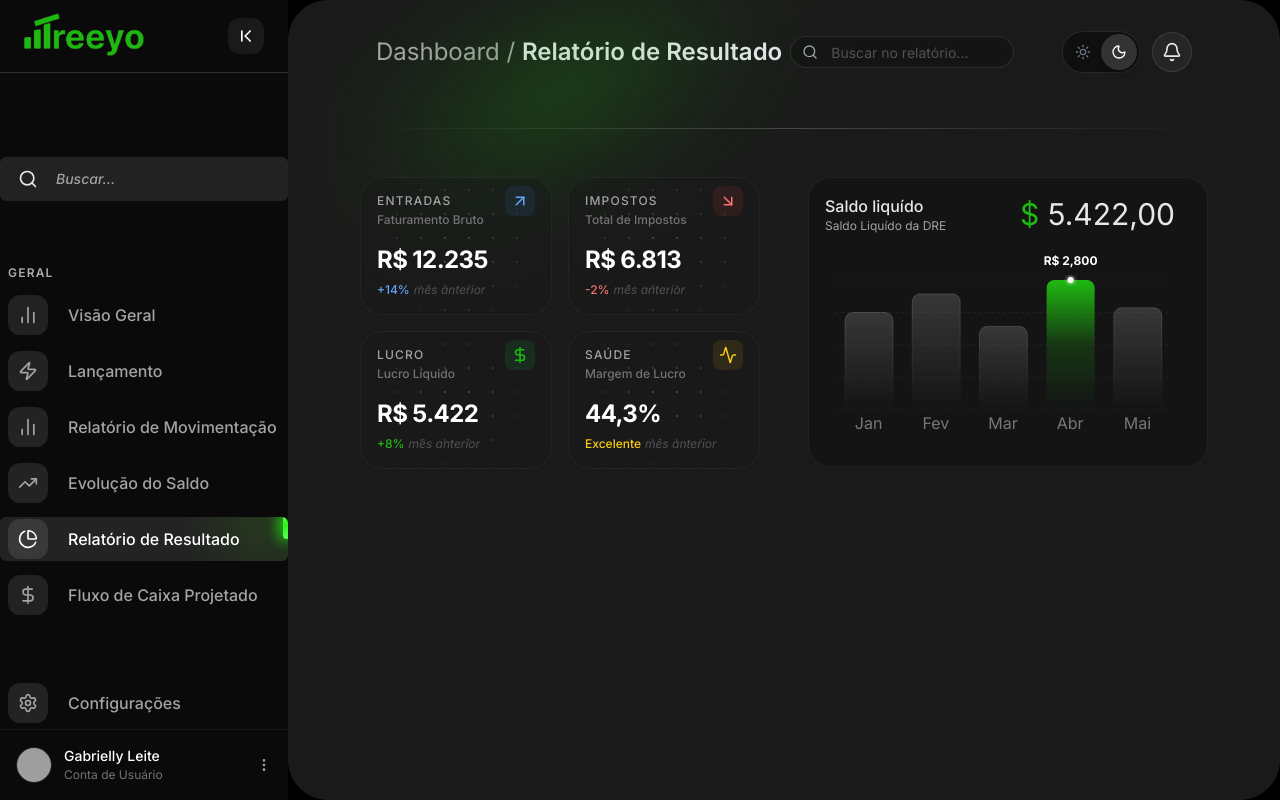
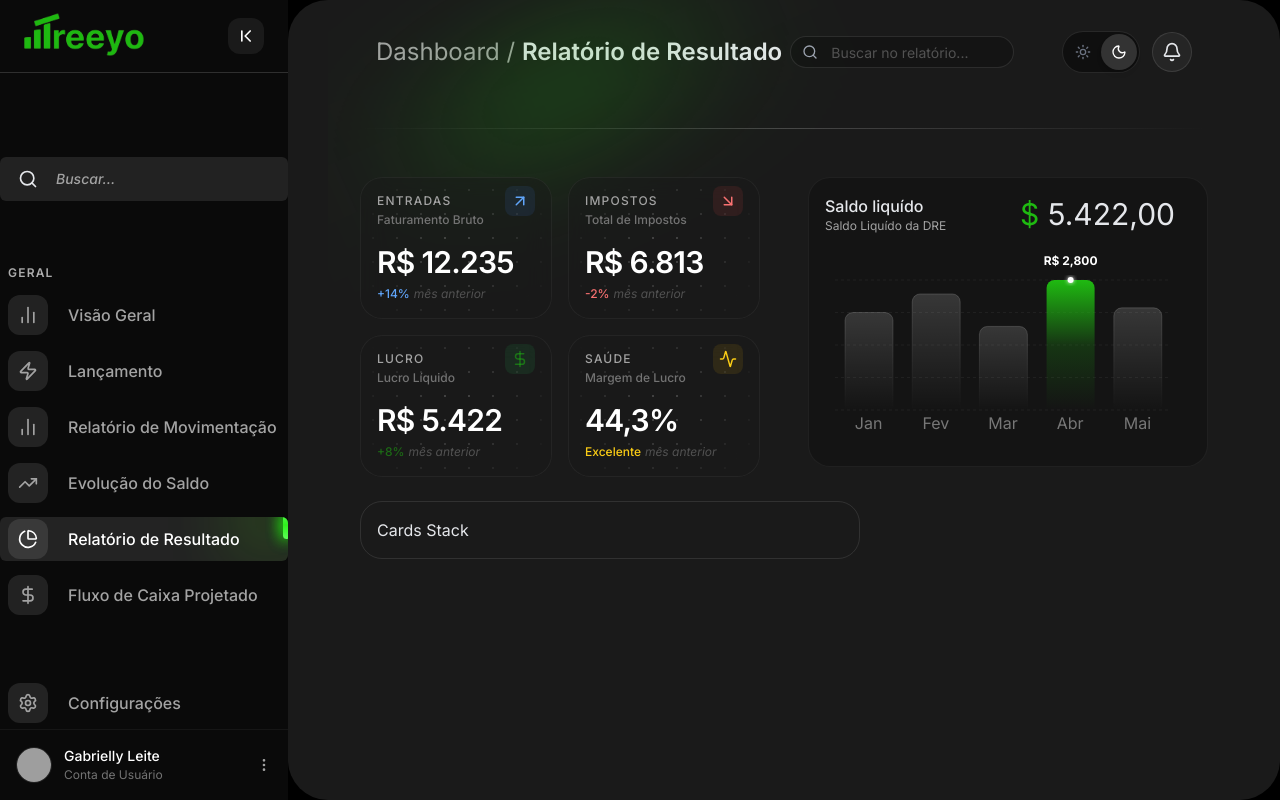
Before and after one commit to gabriellyleitedev/treeyo-dashboard-saas, a React (Vite) app: page /resultado in a window 1280 px wide. Built offline with nearby package versions, Linux system fonts and the light colour scheme; grey boxes are pictures that could not be loaded.

Commit message:
alterando novamente

```diff
--- a/src/components/DRE/DRECard.jsx
+++ b/src/components/DRE/DRECard.jsx
@@ -22,7 +22,7 @@ const DRECard = ({ title, value, type, percentage }) => {
         },
         profit: {
             icon: <DollarSign size={18} />,
-            color: "text-[#1fba11]",
+            color: "text-[#1fba11]/50",
             bg: "bg-green-500/10",
             border: "group-hover:border-green-500/50",
             label: "Lucro Líquido"
@@ -71,7 +71,7 @@ const DRECard = ({ title, value, type, percentage }) => {
             </div>
 
             <div className="mt-2">
-                <h2 className="text-xl md:text-2xl font-bold text-white tracking-tight leading-none">
+                <h2 className="text-xl md:text-3xl font-semibold text-white tracking-tight leading-none">
                     {value}
                 </h2>
                 {percentage && (
--- a/src/components/DRE/DRELine.jsx
+++ b/src/components/DRE/DRELine.jsx
@@ -0,0 +1,16 @@
+import React from "react";
+
+const DRELine = () => {
+    return (
+        <div>
+            <div className="flex w-full border border-white/10  lg:max-w-[500px] rounded-[22px] p-4 lg:max-h-[80px] h-full items-center gap-4">
+
+            <div>
+                <h1 className="text-gray-200">Cards Stack</h1>
+            </div>
+            </div>
+        </div>
+    )
+}
+
+export default DRELine;
--- a/src/pages/Dre.jsx
+++ b/src/pages/Dre.jsx
@@ -5,6 +5,7 @@ import { useNavigate } from 'react-router-dom';
 import NotificationBell from '../components/NotificationBell';
 import DRECard from '../components/DRE/DRECard';
 import DREChart from '../components/DRE/DREChart';
+import DRELine from '../components/DRE/DRELine';
 
 // --- Componentes Auxiliares (Caso não estejam em arquivos separados) ---
 const ConfirmModal = ({ isOpen, onClose, onConfirm, title, message }) => (
@@ -218,14 +219,19 @@ const Dre = () => {
                               <motion.div variants={itemVariants} className="w-full md:pt-4 pt-2 flex-grow h-full transition-all duration-500">
                                 <DREChart />
                             </motion.div>
+                        </div>
 
-                        </div>
+                        <motion.div variants={itemVariants} className="w-full flex flex-col gap-4">
+                            <DRELine />
+                        </motion.div>
 
                     </motion.div>
                 </motion.div>
+
             </div>
         </div>
     );
-};
+}
+
 
 export default Dre;
```
